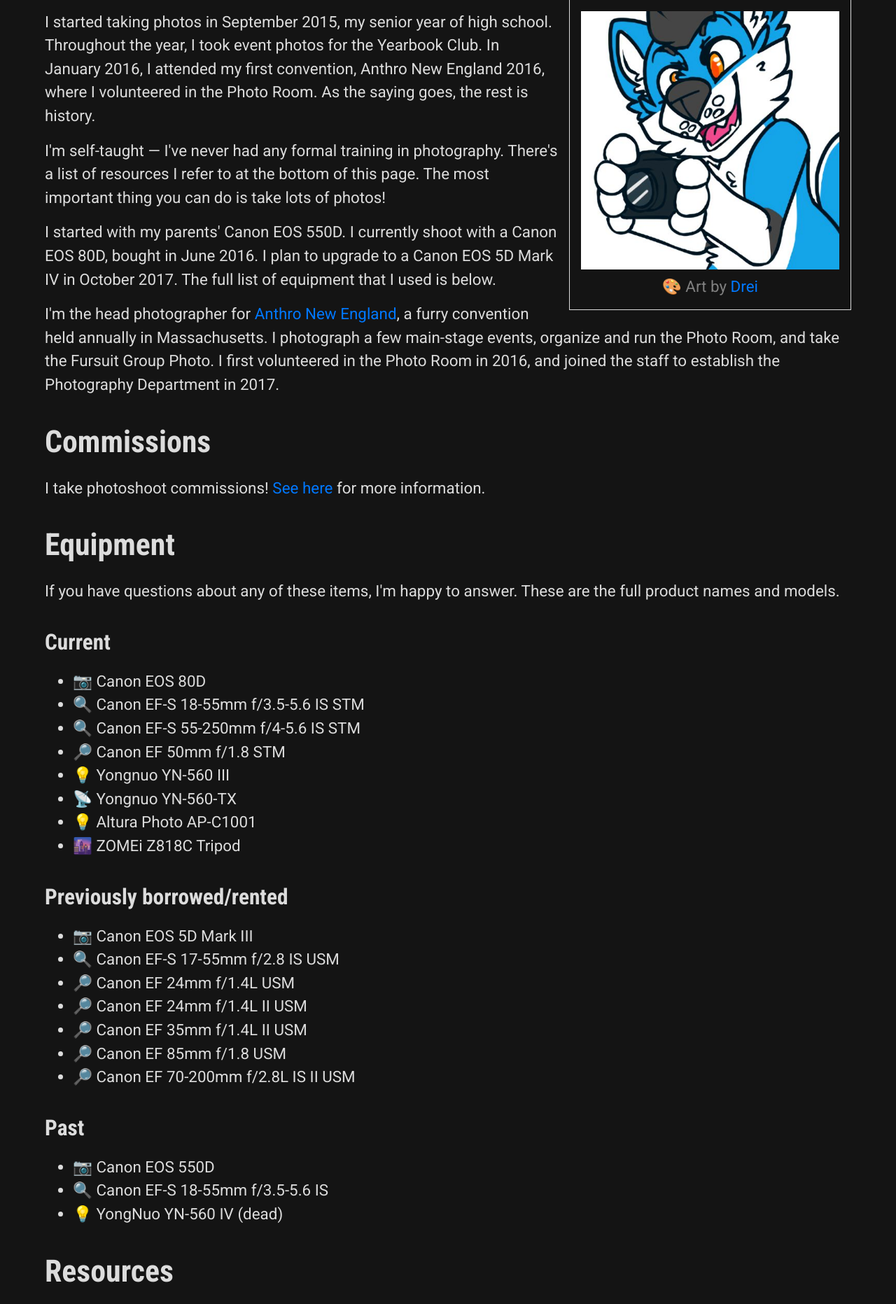
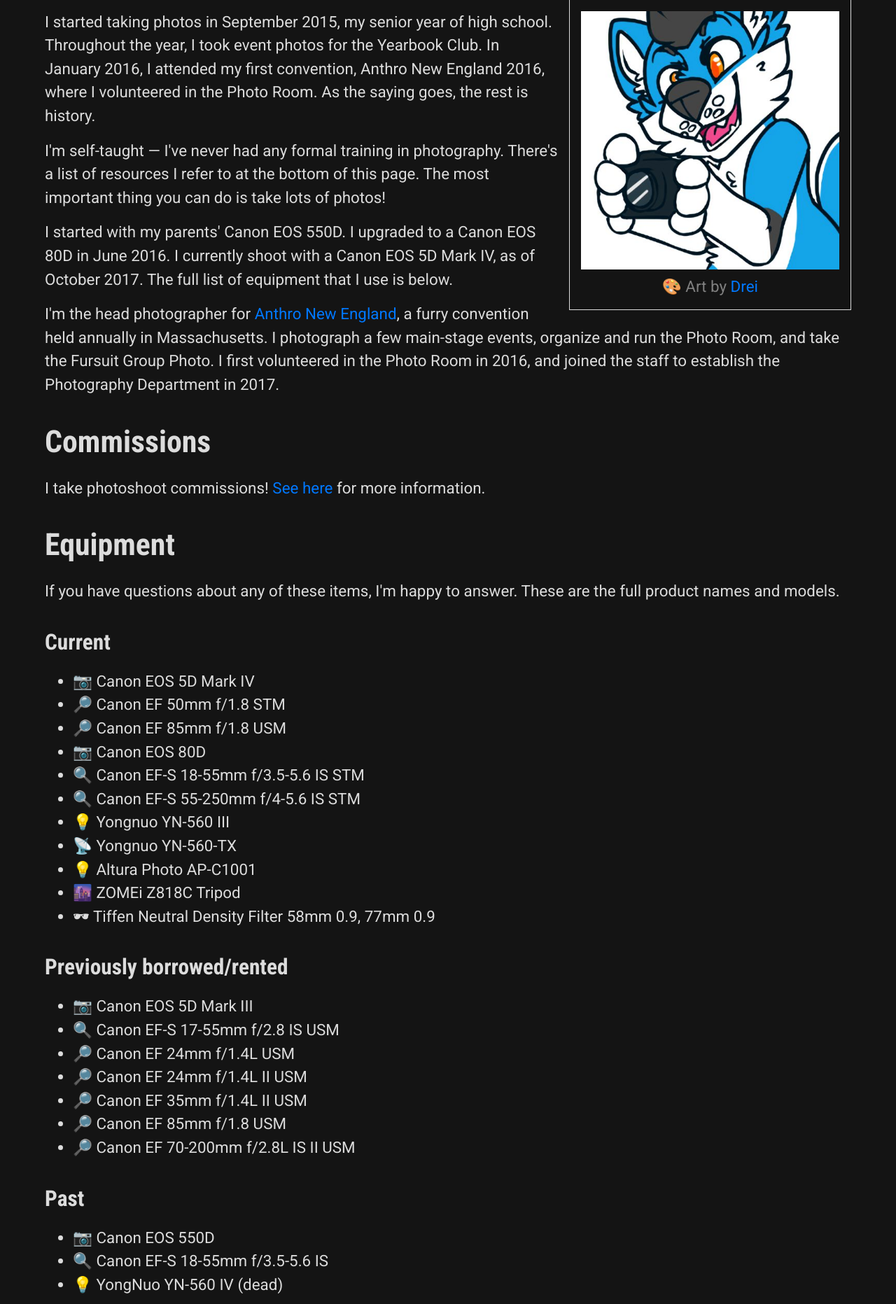
Before and after one commit to Doktor/gallery.doktortakes.photos, a Django app: page /about/ in a window 1280 px wide. Shown: the part 450-2313 px from the top of the page at 70% size. Run offline with Django 3.2, Linux system fonts and the light colour scheme; style sheets or scripts are compiled from the project's sources; parts of the project's set-up code (start-up, migrations or seed data) failed here and were passed over; some libraries are stand-ins or nearby versions.

Commit message:
Update about page

```diff
--- a/templates/about.html
+++ b/templates/about.html
@@ -48,7 +48,7 @@
 
     <p>I'm self-taught &mdash; I've never had any formal training in photography. There's a list of resources I refer to at the bottom of this page. The most important thing you can do is take lots of photos!</p>
 
-    <p>I started with my parents' Canon EOS 550D. I currently shoot with a Canon EOS 80D, bought in June 2016. I plan to upgrade to a Canon EOS 5D Mark IV in October 2017. The full list of equipment that I used is below.</p>
+    <p>I started with my parents' Canon EOS 550D. I upgraded to a Canon EOS 80D in June 2016. I currently shoot with a Canon EOS 5D Mark IV, as of October 2017. The full list of equipment that I use is below.</p>
 
     <p>I'm the head photographer for <a href="http://www.anthronewengland.com/">Anthro New England</a>, a furry convention held annually in Massachusetts. I photograph a few main-stage events, organize and run the Photo Room, and take the Fursuit Group Photo. I first volunteered in the Photo Room in 2016, and joined the staff to establish the Photography Department in 2017.</p>
 
@@ -62,14 +62,17 @@
 
     <h3>Current</h3>
     <ul>
+      <li>📷 Canon EOS 5D Mark IV</li>
+      <li>🔎 Canon EF 50mm f/1.8 STM</li>
+      <li>🔎 Canon EF 85mm f/1.8 USM</li>
       <li>📷 Canon EOS 80D</li>
       <li>🔍 Canon EF-S 18-55mm f/3.5-5.6 IS STM</li>
       <li>🔍 Canon EF-S 55-250mm f/4-5.6 IS STM</li>
-      <li>🔎 Canon EF 50mm f/1.8 STM</li>
       <li>💡 Yongnuo YN-560 III</li>
       <li>📡 Yongnuo YN-560-TX</li>
       <li>💡 Altura Photo AP-C1001</li>
       <li>🌆 ZOMEi Z818C Tripod</li>
+      <li>🕶 Tiffen Neutral Density Filter 58mm 0.9, 77mm 0.9</li>
     </ul>
 
     <h3>Previously borrowed/rented</h3>
```
